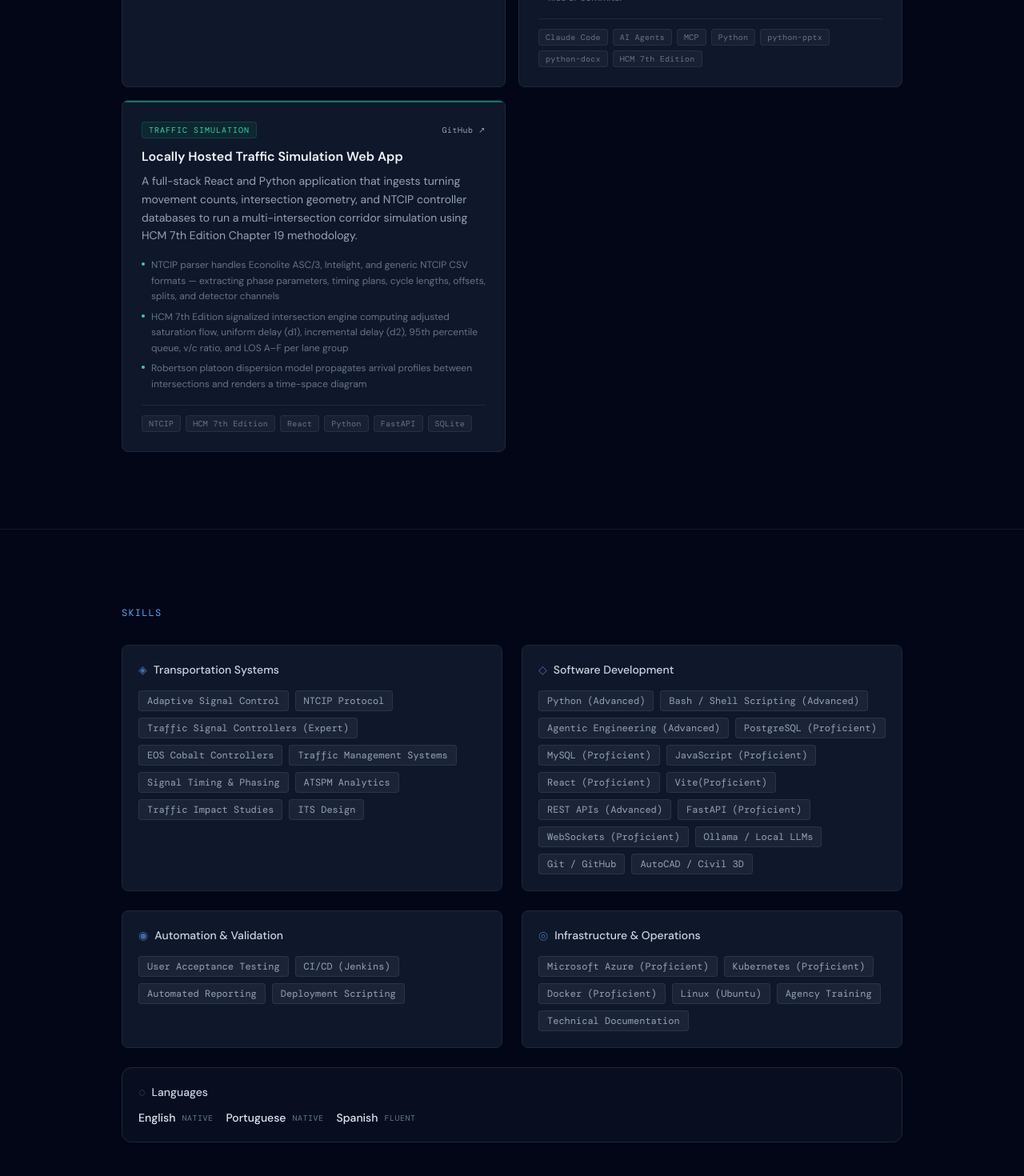
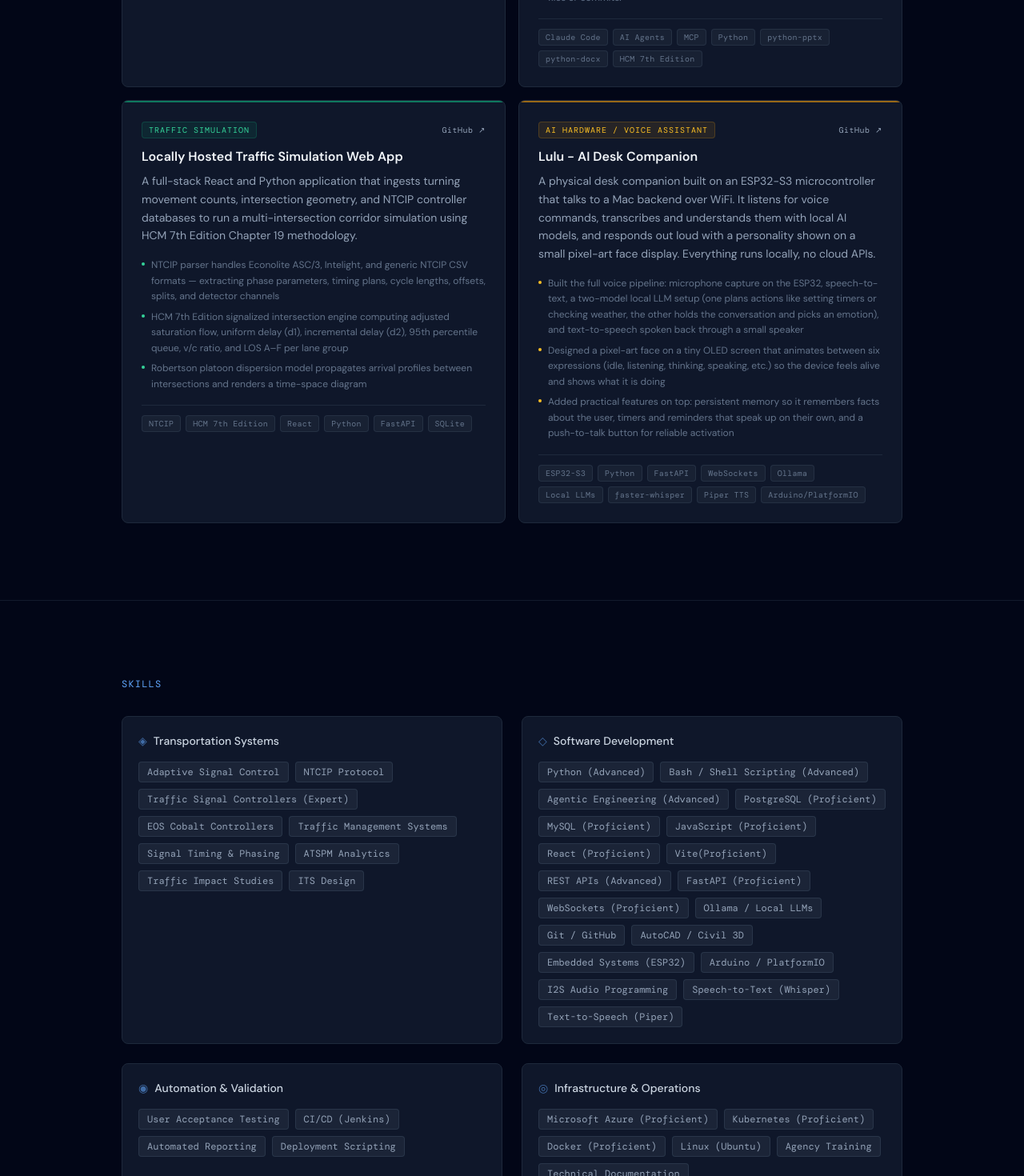
Before and after one commit to shmucas/portfolio, a React (Vite) app: page / in a window 1280 px wide. Shown: the part 3920-5390 px from the top of the page at 80% size. Built offline with nearby package versions, Linux system fonts and the light colour scheme.

Commit message:
Add Lulu desk companion project, update skills
New project card for the ESP32-S3 AI desk companion (voice pipeline,
OLED face animations, local LLMs). Skills list now reflects the
embedded systems and audio work from that build.

```diff
--- a/src/components/Projects.jsx
+++ b/src/components/Projects.jsx
@@ -45,6 +45,21 @@ const projects = [
     tags: ['NTCIP', 'HCM 7th Edition', 'React', 'Python', 'FastAPI', 'SQLite'],
     accent: 'emerald',
     github: 'https://github.com/shmucas/trafficsim',
+  },
+  {
+    id: 'lulu-desk-companion',
+    label: 'AI Hardware / Voice Assistant',
+    title: 'Lulu - AI Desk Companion',
+    description:
+      'A physical desk companion built on an ESP32-S3 microcontroller that talks to a Mac backend over WiFi. It listens for voice commands, transcribes and understands them with local AI models, and responds out loud with a personality shown on a small pixel-art face display. Everything runs locally, no cloud APIs.',
+    details: [
+      'Built the full voice pipeline: microphone capture on the ESP32, speech-to-text, a two-model local LLM setup (one plans actions like setting timers or checking weather, the other holds the conversation and picks an emotion), and text-to-speech spoken back through a small speaker',
+      'Designed a pixel-art face on a tiny OLED screen that animates between six expressions (idle, listening, thinking, speaking, etc.) so the device feels alive and shows what it is doing',
+      'Added practical features on top: persistent memory so it remembers facts about the user, timers and reminders that speak up on their own, and a push-to-talk button for reliable activation',
+    ],
+    tags: ['ESP32-S3', 'Python', 'FastAPI', 'WebSockets', 'Ollama', 'Local LLMs', 'faster-whisper', 'Piper TTS', 'Arduino/PlatformIO'],
+    accent: 'amber',
+    github: 'https://github.com/shmucas/lulu.ai-desk-companion',
   }
 ]
 
--- a/src/components/Skills.jsx
+++ b/src/components/Skills.jsx
@@ -32,6 +32,11 @@ const skillGroups = [
       'Ollama / Local LLMs',
       'Git / GitHub',
       'AutoCAD / Civil 3D',
+      'Embedded Systems (ESP32)',
+      'Arduino / PlatformIO',
+      'I2S Audio Programming',
+      'Speech-to-Text (Whisper)',
+      'Text-to-Speech (Piper)',
     ],
   },
   {
```
